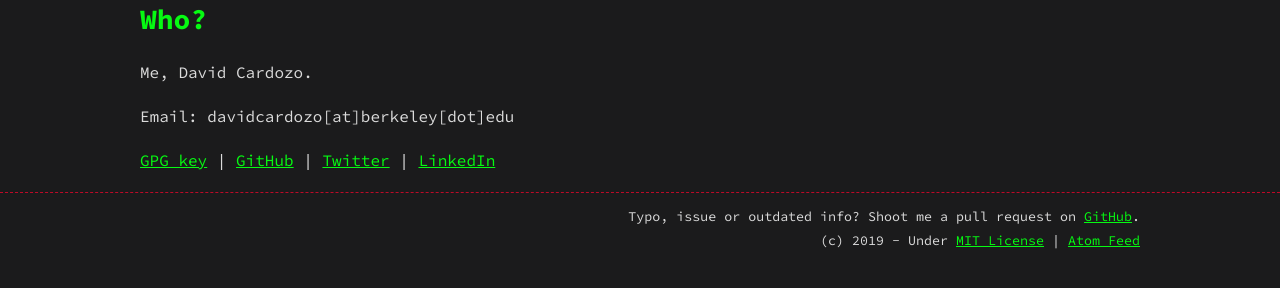
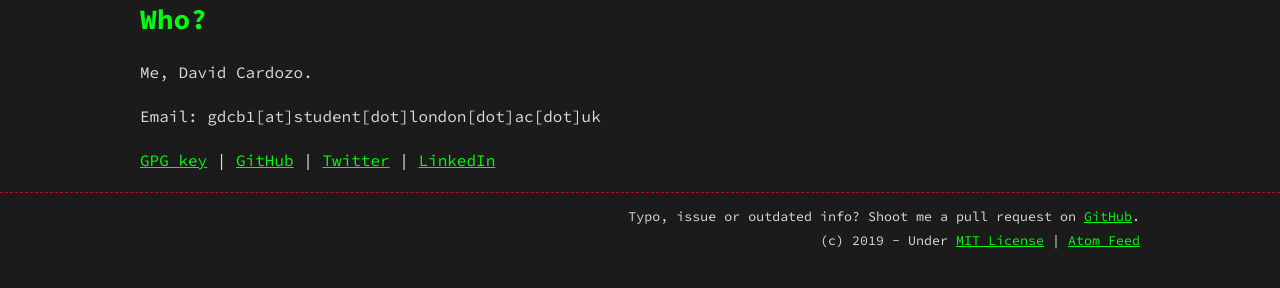
Before and after one commit to Davidnet/Davidnet.github.io, a Jekyll site: the page built from contact.md, in a window 1280 px wide. Shown: the part 196-484 px from the top of the page. Built offline with Jekyll 4.4.1, drawn with Linux system fonts in a browser that asks for light colours.

Commit message:
Update email address in contact.md

```diff
--- a/contact.md
+++ b/contact.md
@@ -10,6 +10,6 @@ permalink: /contact
 
 Me, David Cardozo.
 
-Email: davidcardozo[at]berkeley[dot]edu
+Email: gdcb1[at]student[dot]london[dot]ac[dot]uk
 
 [GPG key](/key.asc) \| [GitHub](https://github.com/Davidnet/) \| [Twitter](https://twitter.com/_davidcardozo) \| [LinkedIn](https://www.linkedin.com/in/davidcardozo/)
```
